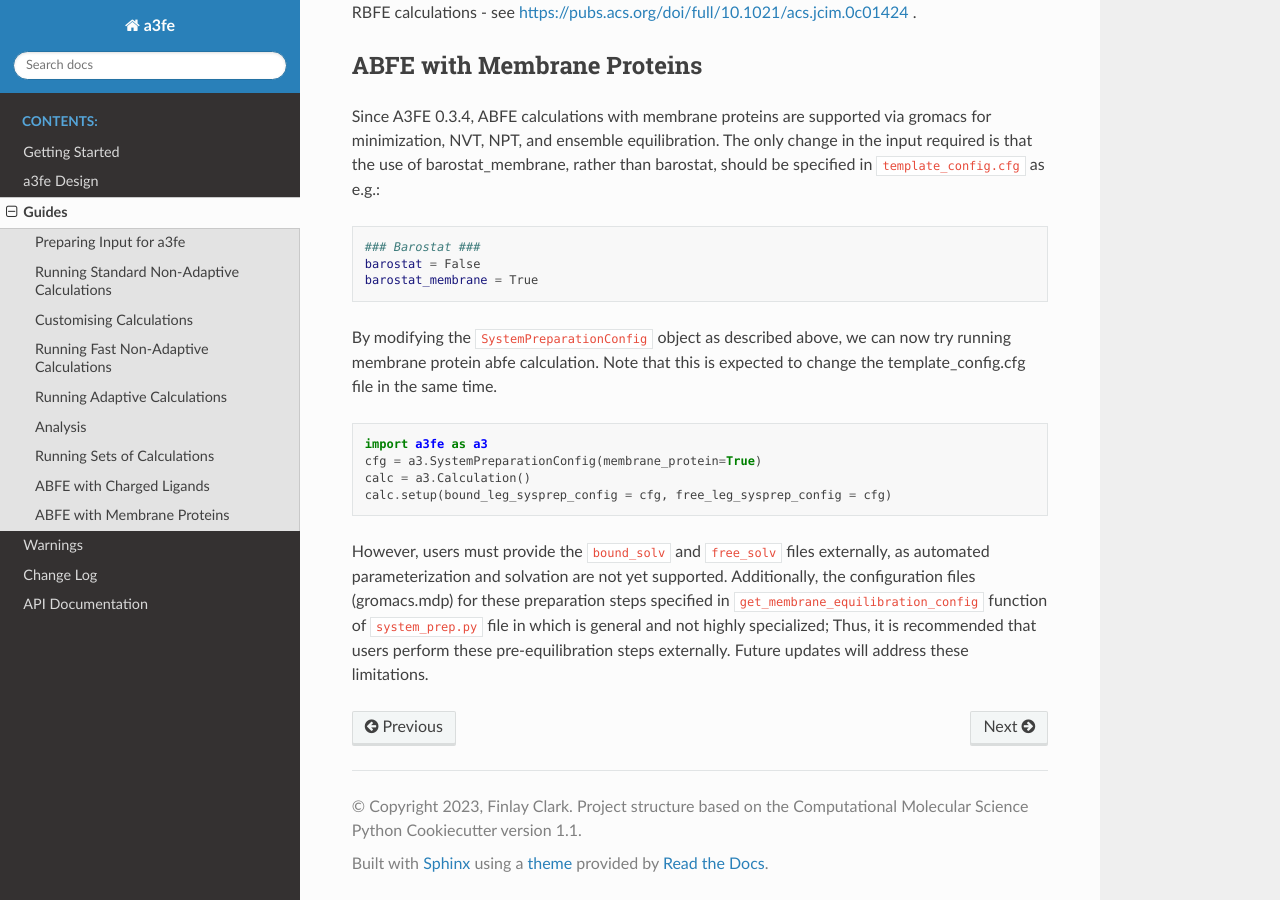
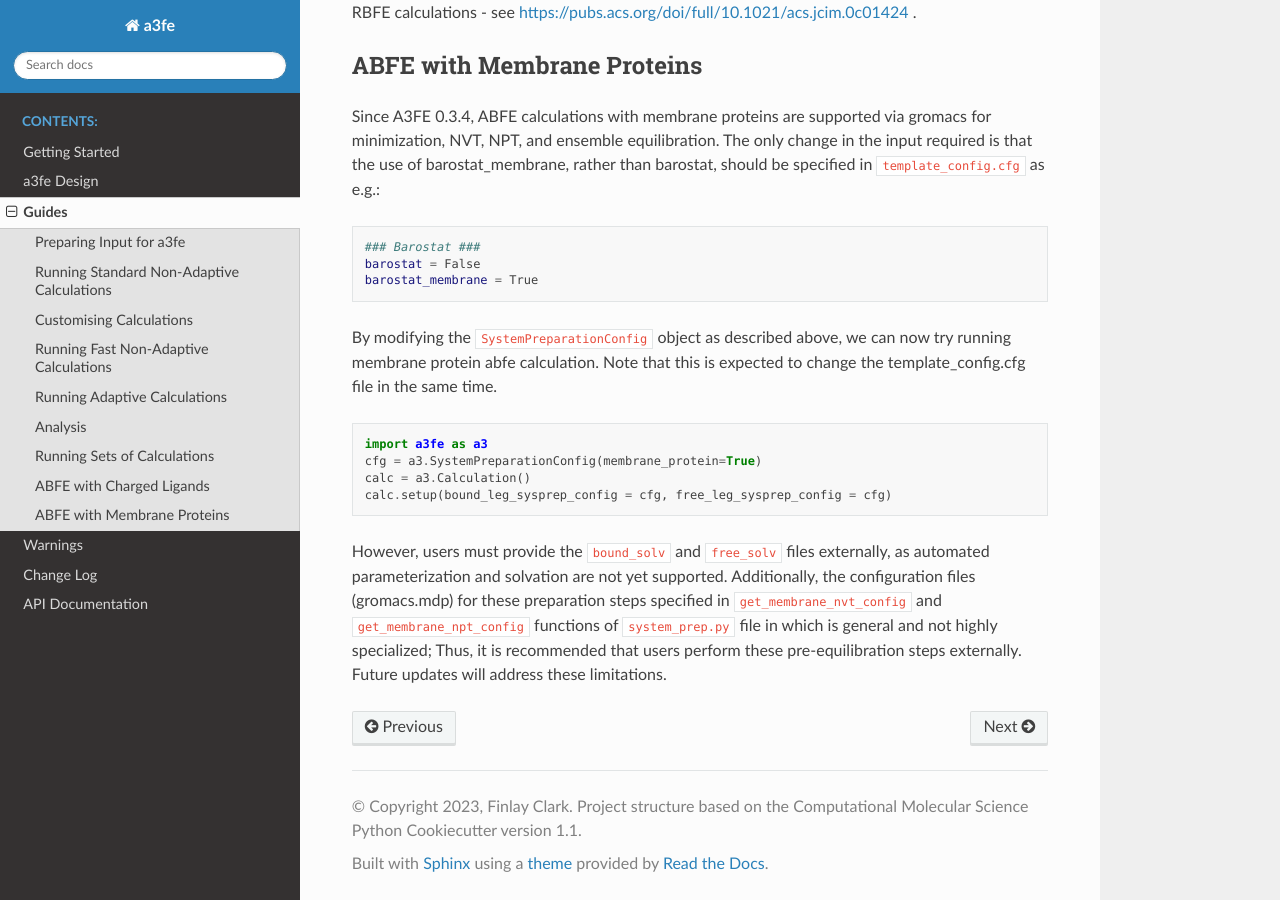
Before and after one commit to michellab/a3fe, a Sphinx documentation site: the page built from docs/guides.rst, in a window 1280 px wide and 900 px high, scrolled down 6579 px. Built offline with Sphinx 7.4.7 and the Read the Docs theme 3.1.0, drawn with Linux system fonts in a browser that asks for light colours.

Commit message:
Modify guide docs as well

```diff
--- a/docs/guides.rst
+++ b/docs/guides.rst
@@ -300,5 +300,5 @@ Note that this is expected to change the template_config.cfg file in the same ti
     calc.setup(bound_leg_sysprep_config = cfg, free_leg_sysprep_config = cfg)
 
 However, users must provide the ``bound_solv`` and ``free_solv`` files externally, as automated parameterization and solvation are not yet supported.
-Additionally, the configuration files (gromacs.mdp) for these preparation steps specified in ``get_membrane_equilibration_config`` function of ``system_prep.py`` file in which is general and not highly specialized;
+Additionally, the configuration files (gromacs.mdp) for these preparation steps specified in ``get_membrane_nvt_config`` and ``get_membrane_npt_config`` functions of ``system_prep.py`` file in which is general and not highly specialized;
 Thus, it is recommended that users perform these pre-equilibration steps externally. Future updates will address these limitations.
```
